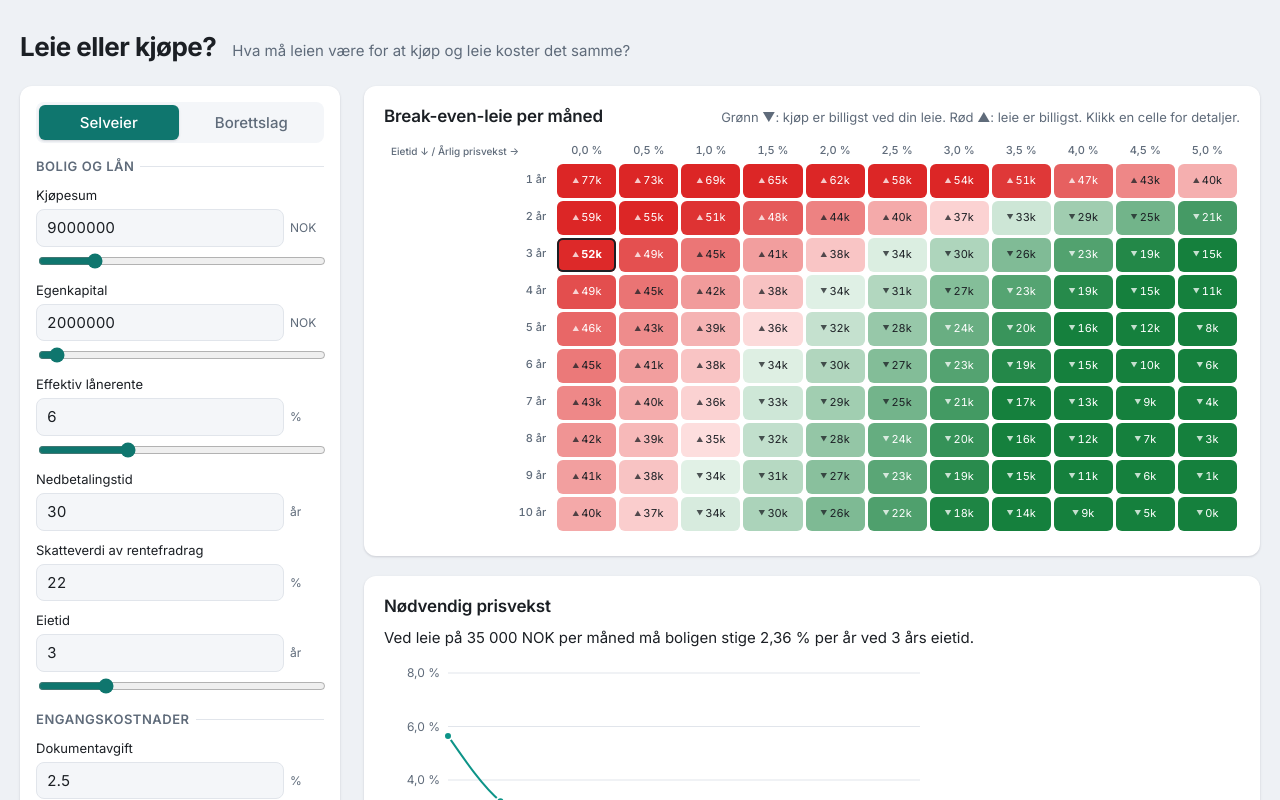
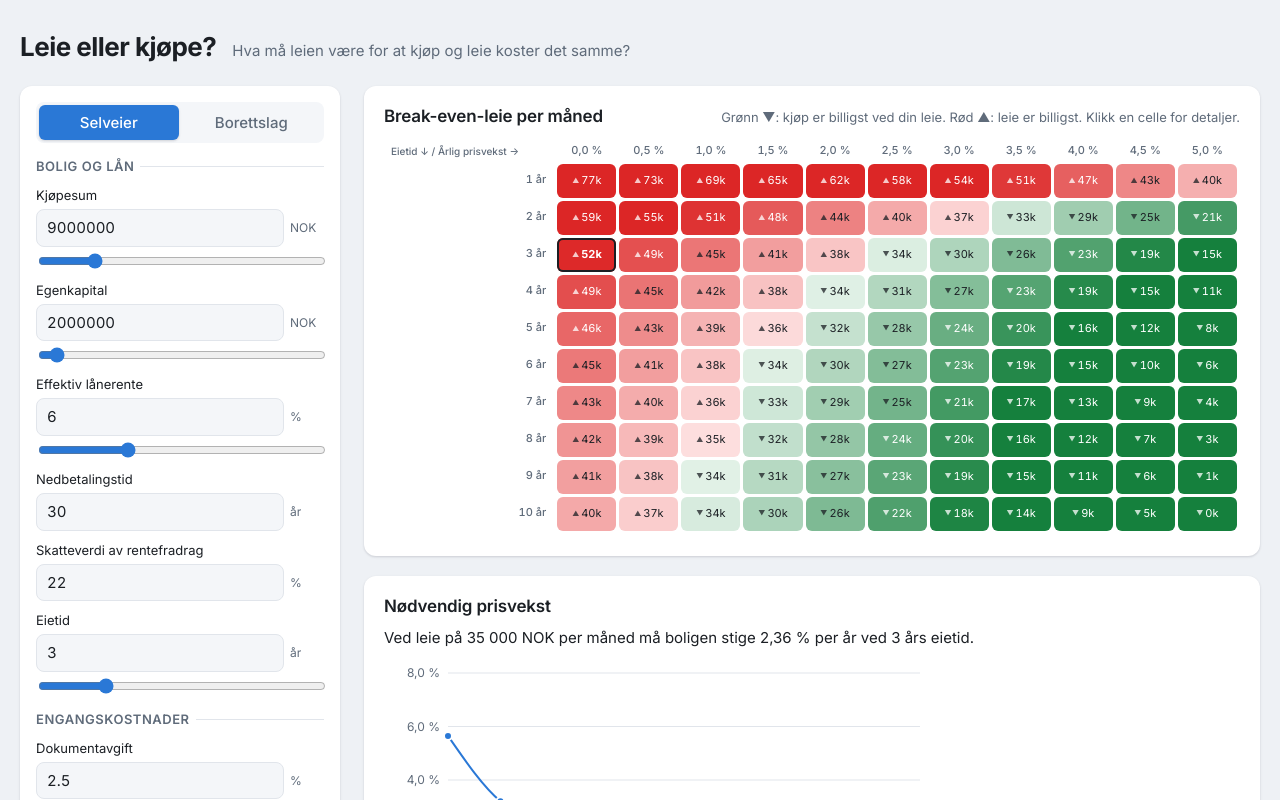
Before and after one commit to FredNors/bolig, a React (Vite) app: page / in a window 1280 px wide. Shown: the top 800 px of the page. Built offline with nearby package versions, Linux system fonts and the light colour scheme.

Commit message:
Use blue as the accent so the panel does not compete with the heatmap
Co-Authored-By: Claude Fable 5.1 <noreply@anthropic.com>

```diff
--- a/src/components/chartColors.ts
+++ b/src/components/chartColors.ts
@@ -1,4 +1,4 @@
-/** Categorical series, teal first to match the theme accent. Validated with the dataviz palette script (light surface, all checks pass). */
-export const SERIES = ['#0d9488', '#eb6834', '#2a78d6', '#eda100', '#e87ba4', '#6250d6'] as const
+/** Categorical series, blue first to match the theme accent; green kept near the end so it never sits beside the heatmap's signal colours. Validated with the dataviz palette script (light surface, all checks pass). */
+export const SERIES = ['#2a78d6', '#eb6834', '#6250d6', '#eda100', '#1baf7a', '#e87ba4'] as const
 export const CHART_TEXT = '#5f6b7a'
 export const CHART_GRID = '#e1e5eb'
--- a/src/index.css
+++ b/src/index.css
@@ -5,9 +5,9 @@
   --border: #e1e5eb;
   --text: #1b1f24;
   --muted: #5f6b7a;
-  --accent: #0f766e;
-  --accent-soft: #e0f2f0;
-  --accent-ink: #0b5a54;
+  --accent: #2a78d6;
+  --accent-soft: #e6effb;
+  --accent-ink: #1c5cab;
   --warn-bg: #fff7e6;
   --warn-border: #f0b429;
   --warn-ink: #8a5a00;
```
